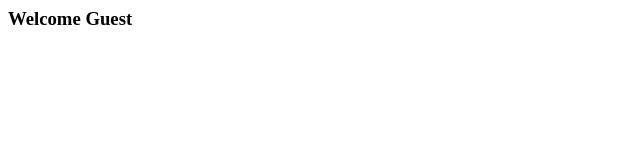
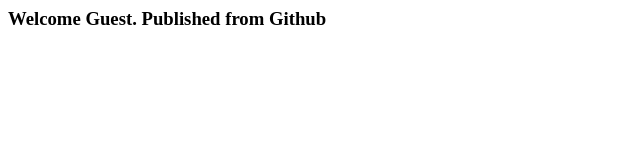
Before and after one commit to pavanivippala/AzurepaasiaasRepository1, a plain HTML site: page index.html in a window 1280 px wide. Shown: the whole page, without its empty margins (0-640 px from the left). Drawn offline with Linux system fonts and the light colour scheme.

Commit message:
Add files via upload

```diff
--- a/index.html
+++ b/index.html
@@ -1,5 +1,5 @@
 <html>
 <title>I am Index webpage. Published from Github</title>
 
-<h3>Welcome Guest</h3>
+<h3>Welcome Guest. Published from Github</h3>
 </html>
```
